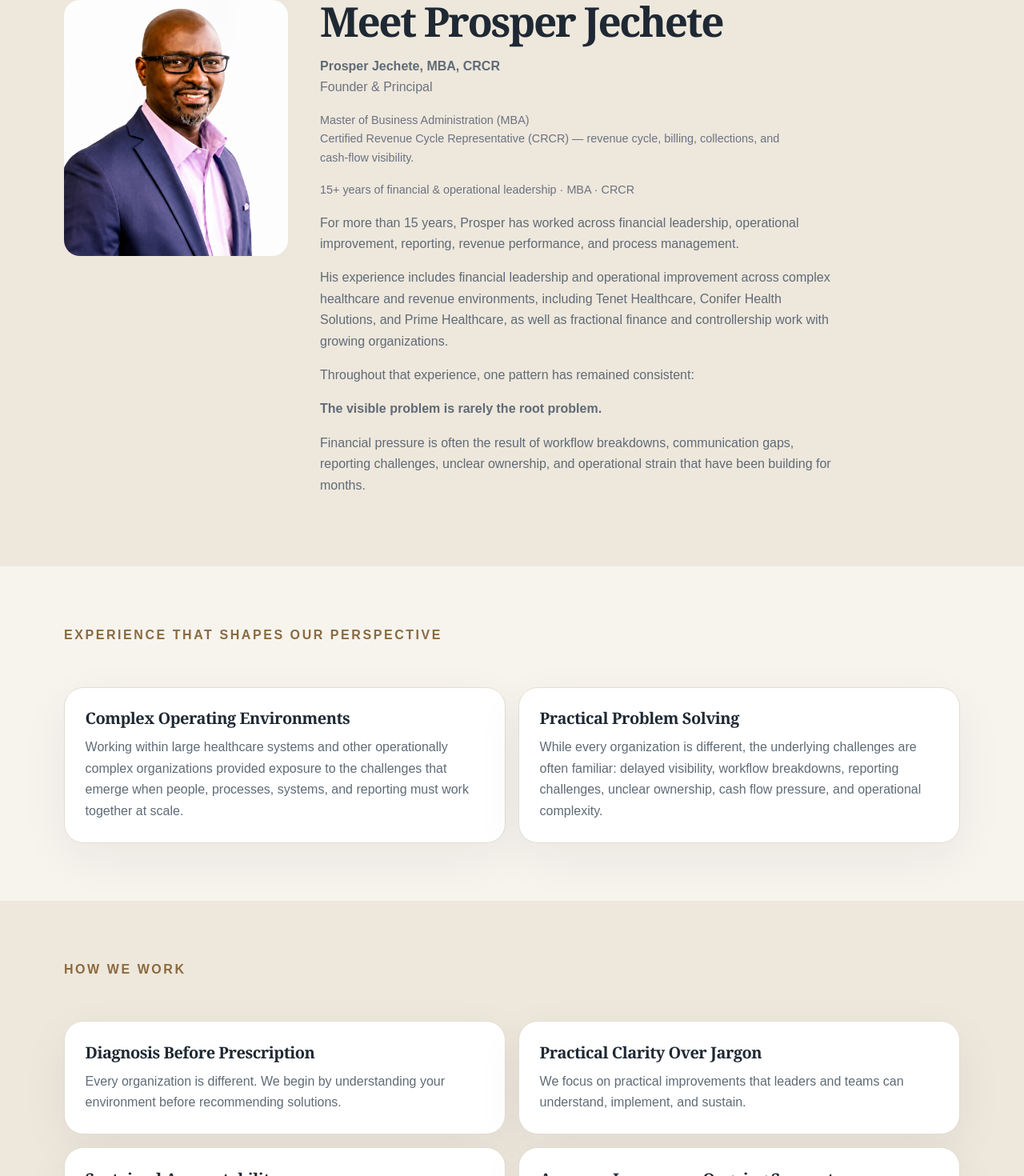
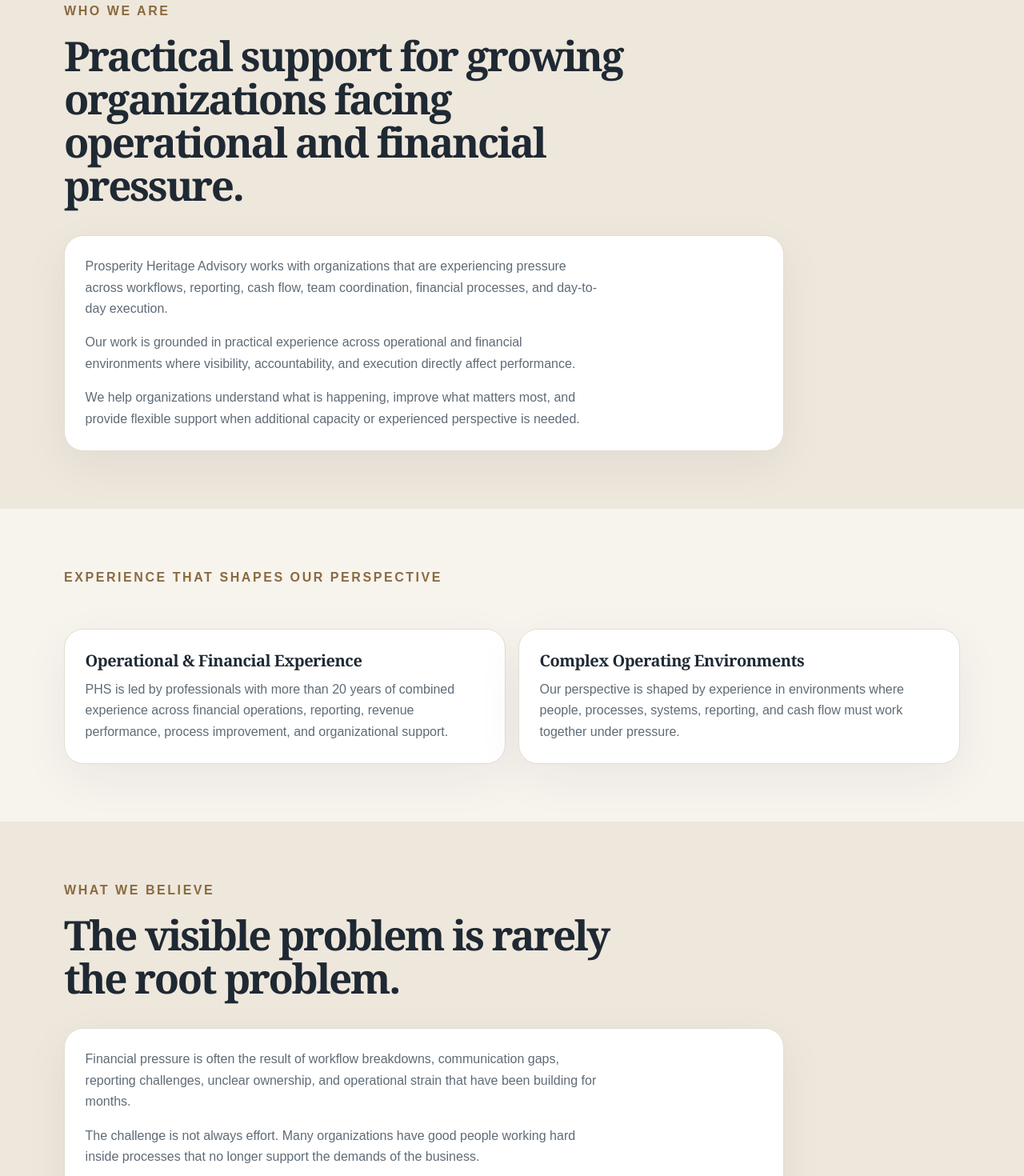
Before and after one commit to pjechete/prosperity-heritage-Advisory-Services, a Next.js app: page /about in a window 1280 px wide. Shown: the part 753-2223 px from the top of the page at 80% size. Built offline with nearby package versions, Linux system fonts and the light colour scheme.

Commit message:
Update page.tsx

```diff
--- a/src/app/about/page.tsx
+++ b/src/app/about/page.tsx
@@ -1,18 +1,17 @@
 import type { Metadata } from 'next'
-import Image from 'next/image'
 import Link from 'next/link'
 
 export const metadata: Metadata = {
-  title: 'About Prosper Jechete | Prosperity Heritage Advisory',
+  title: 'About | Prosperity Heritage Advisory',
   description:
-    'Learn about Prosper Jechete, MBA, CRCR, Founder & Principal of Prosperity Heritage Advisory, and PHS’s practical operational and financial support approach.',
+    'Learn about Prosperity Heritage Advisory, a practical operational and financial support firm helping growing organizations improve visibility, workflows, reporting, cash flow, and execution.',
   alternates: {
     canonical: 'https://phs-usa.com/about',
   },
   openGraph: {
-    title: 'About Prosper Jechete | Prosperity Heritage Advisory',
+    title: 'About | Prosperity Heritage Advisory',
     description:
-      'Enterprise experience, independent focus, and practical support for organizations facing operational and financial pressure.',
+      'Practical operational and financial support for organizations facing workflow breakdowns, reporting challenges, cash flow pressure, and execution issues.',
     url: 'https://phs-usa.com/about',
     siteName: 'Prosperity Heritage Advisory',
     type: 'website',
@@ -23,7 +22,7 @@ const workPrinciples = [
   {
     title: 'Diagnosis Before Prescription',
     body:
-      'Every organization is different. We begin by understanding your environment before recommending solutions.',
+      'Every organization is different. We begin by understanding the environment before recommending solutions.',
   },
   {
     title: 'Practical Clarity Over Jargon',
@@ -39,6 +38,19 @@ const workPrinciples = [
     title: 'Assess → Improve → Ongoing Support',
     body:
       'We work alongside leadership teams to understand what is happening, improve what matters most, and provide support where needed.',
+  },
+]
+
+const experienceAreas = [
+  {
+    title: 'Operational & Financial Experience',
+    body:
+      'PHS is led by professionals with more than 20 years of combined experience across financial operations, reporting, revenue performance, process improvement, and organizational support.',
+  },
+  {
+    title: 'Complex Operating Environments',
+    body:
+      'Our perspective is shaped by experience in environments where people, processes, systems, reporting, and cash flow must work together under pressure.',
   },
 ]
 
@@ -72,103 +84,80 @@ export default function AboutPage() {
 
       <section className="mock-section mock-section-soft">
         <div className="mock-container">
-          <div className="mock-profile">
-            <figure className="mock-avatar">
-              <Image
-                src="/prosper-headshot.png"
-                alt="Prosper Jechete, MBA, CRCR"
-                width={400}
-                height={500}
-                className="profile-image"
-                priority
-              />
-            </figure>
+          <div className="mock-section-header">
+            <p className="mock-eyebrow">Who We Are</p>
+            <h2>Practical support for growing organizations facing operational and financial pressure.</h2>
+          </div>
 
-            <div>
-              <h2>Meet Prosper Jechete</h2>
-
+          <article className="mock-card mock-wide-card">
             <p>
-                <strong>Prosper Jechete, MBA, CRCR</strong>
-                <br />
-                <span>Founder & Principal</span>
-              </p>
-
-              <p className="mock-credential-line">
-                Master of Business Administration (MBA)
-                <br />
-                Certified Revenue Cycle Representative (CRCR) — revenue cycle,
-                billing, collections, and cash-flow visibility.
-              </p>
-
-              <p className="mock-credibility">
-                15+ years of financial &amp; operational leadership · MBA · CRCR
+              Prosperity Heritage Advisory works with organizations that are
+              experiencing pressure across workflows, reporting, cash flow,
+              team coordination, financial processes, and day-to-day execution.
             </p>
 
             <p>
-                For more than 15 years, Prosper has worked across financial
-                leadership, operational improvement, reporting, revenue
-                performance, and process management.
+              Our work is grounded in practical experience across operational
+              and financial environments where visibility, accountability, and
+              execution directly affect performance.
             </p>
 
             <p>
-                His experience includes financial leadership and operational
-                improvement across complex healthcare and revenue environments,
-                including Tenet Healthcare, Conifer Health Solutions, and Prime
-                Healthcare, as well as fractional finance and controllership work
-                with growing organizations.
+              We help organizations understand what is happening, improve what
+              matters most, and provide flexible support when additional
+              capacity or experienced perspective is needed.
             </p>
-
-              <p>
-                Throughout that experience, one pattern has remained consistent:
-              </p>
-
-              <p>
-                <strong>The visible problem is rarely the root problem.</strong>
-              </p>
-
-              <p>
-                Financial pressure is often the result of workflow breakdowns,
-                communication gaps, reporting challenges, unclear ownership, and
-                operational strain that have been building for months.
-              </p>
-            </div>
-          </div>
+          </article>
         </div>
       </section>
 
       <section className="mock-section">
         <div className="mock-container">
           <div className="mock-section-header">
-            <p className="mock-eyebrow">
-              Experience That Shapes Our Perspective
-            </p>
+            <p className="mock-eyebrow">Experience That Shapes Our Perspective</p>
           </div>
 
           <div className="mock-grid-2">
-            <article className="mock-card">
-              <h3>Complex Operating Environments</h3>
-              <p>
-                Working within large healthcare systems and other operationally
-                complex organizations provided exposure to the challenges that
-                emerge when people, processes, systems, and reporting must work
-                together at scale.
-              </p>
+            {experienceAreas.map((item) => (
+              <article className="mock-card" key={item.title}>
+                <h3>{item.title}</h3>
+                <p>{item.body}</p>
               </article>
-
-            <article className="mock-card">
-              <h3>Practical Problem Solving</h3>
-              <p>
-                While every organization is different, the underlying challenges
-                are often familiar: delayed visibility, workflow breakdowns,
-                reporting challenges, unclear ownership, cash flow pressure, and
-                operational complexity.
-              </p>
-            </article>
+            ))}
           </div>
         </div>
       </section>
 
       <section className="mock-section mock-section-soft">
+        <div className="mock-container">
+          <div className="mock-section-header">
+            <p className="mock-eyebrow">What We Believe</p>
+            <h2>The visible problem is rarely the root problem.</h2>
+          </div>
+
+          <article className="mock-card mock-wide-card">
+            <p>
+              Financial pressure is often the result of workflow breakdowns,
+              communication gaps, reporting challenges, unclear ownership, and
+              operational strain that have been building for months.
+            </p>
+
+            <p>
+              The challenge is not always effort. Many organizations have good
+              people working hard inside processes that no longer support the
+              demands of the business.
+            </p>
+
+            <p>
+              Once the source of the pressure becomes visible, leaders can make
+              better decisions, teams can execute with more consistency, and the
+              organization can move forward with greater confidence.
+            </p>
+          </article>
+        </div>
+      </section>
+
+      <section className="mock-section">
         <div className="mock-container">
           <div className="mock-section-header">
             <p className="mock-eyebrow">How We Work</p>
@@ -185,7 +174,7 @@ export default function AboutPage() {
         </div>
       </section>
 
-      <section className="mock-section">
+      <section className="mock-section mock-section-soft">
         <div className="mock-container">
           <div className="mock-section-header">
             <p className="mock-eyebrow">Why Clients Work With PHS</p>
@@ -193,8 +182,8 @@ export default function AboutPage() {
 
           <article className="mock-card mock-wide-card">
             <p>
-              Clients engage PHS because they want practical support from someone
-              who understands both operational realities and financial
+              Clients engage PHS because they want practical support from a team
+              that understands both operational realities and financial
               consequences.
             </p>
 
@@ -203,10 +192,10 @@ export default function AboutPage() {
               <li>Practical recommendations</li>
               <li>Hands-on support</li>
               <li>Flexible engagement</li>
-              <li>An experienced partner they can call when challenges arise</li>
+              <li>Support that meets the organization where it is</li>
             </ul>
 
-            <p>Above all, they want someone who helps them move forward.</p>
+            <p>Above all, they want practical help moving forward.</p>
           </article>
         </div>
       </section>
@@ -215,8 +204,9 @@ export default function AboutPage() {
         <div className="mock-container">
           <h2>Let&apos;s start with a conversation.</h2>
           <p>
-            If you&apos;re experiencing operational or financial pressure and
-            aren&apos;t sure where the problem starts, let&apos;s talk.
+            If your organization is experiencing operational or financial
+            pressure and you are not sure where the problem starts, let&apos;s
+            talk.
           </p>
           <Link href="/contact" className="mock-btn">
             Schedule a Conversation
```
Lines whose indentation alone changed are shown as unchanged.
